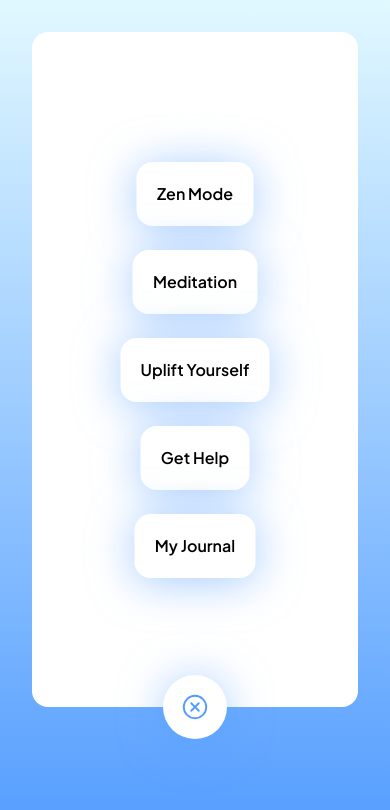
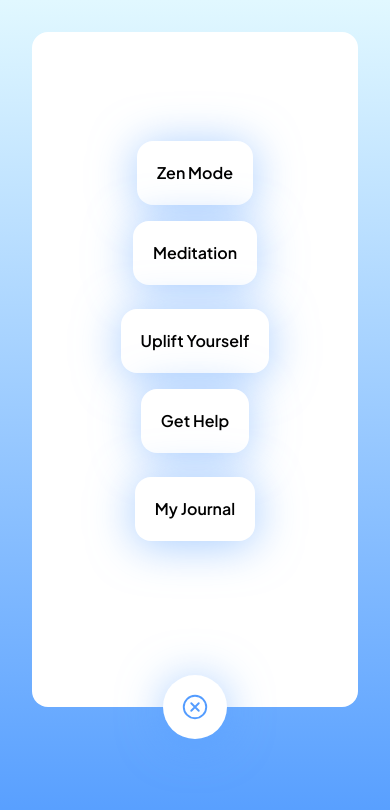
Before and after one commit to devignx/gta-prep, a React (Create React App) app: page / in a window 390 px wide. Both pictures are taken after a click on the button 195 px from the left and 707 px from the top of the page. Shown: the top 810 px of the page. Built offline with nearby package versions, Linux system fonts and the light colour scheme.

Commit message:
uplift yourself added

```diff
--- a/src/components/Hello.jsx
+++ b/src/components/Hello.jsx
@@ -5,7 +5,7 @@ export default function Hello(){
     return(
 <div className="flex h-full w-full justify-center items-center text-center text-3xl text-blue-400 ">
 <img
-                        className="w-[15rem] mt-12 lg:mt-0 lg:w-[25rem]"
+                        className="w-[15rem] lg:mt-0 lg:w-[25rem]"
                         src={hello}
                         alt="hello"
                     />
--- a/src/components/uplift/Uplift.jsx
+++ b/src/components/uplift/Uplift.jsx
@@ -241,15 +241,15 @@ const Uplift = () => {
     return (
         <div
             className={` ${
-                !selectedCategory && "flex justify-center items-center h-screen"
+                !selectedCategory && "flex justify-center items-center md:h-screen"
             }`}
         >
             <Usefade isActive={!selectedCategory}>
-                <div className="flex h-full p-4  w-full justify-center flex-wrap gap-4">
+                <div className="flex md:h-full h-[70vh] overflow-scroll  p-4  w-full justify-center flex-wrap gap-4 mb-24">
                     {Object.keys(categoriesData).map((category) => (
                         <div
                             key={category}
-                            className={`bg-white text-black border  p-4  hover:bg-blue-100 rounded-full cursor-pointer text-center`}
+                            className={`bg-white flex items-center text-black border  p-4 text-sm md:text-lg  hover:bg-blue-100 rounded-xl cursor-pointer text-center`}
                             onClick={() => handleCategoryClick(category)}
                         >
                             {category}
--- a/src/components/uplift/UpliftCards.jsx
+++ b/src/components/uplift/UpliftCards.jsx
@@ -6,13 +6,14 @@ const UpliftCards = ({ selectedCategory, randomQuote }) => {
         theme: state.theme,
     }));
     return (
-        <div>
+        <div className=" h-[70vh] overflow-y-auto  flex justify-center items-center">
             <p
-                className={`md:text-6xl  p-8 mt-7 ml-5 ${
+                className={`md:text-6xl  text-3xl p-8 md:mt-6 ml-5 ${
                     theme === "default" ? "text-black" : "text-white"
                 } `}
             >
                 {randomQuote}
+
             </p>
         </div>
     );
--- a/src/components/zen/ZenZone.jsx
+++ b/src/components/zen/ZenZone.jsx
@@ -69,13 +69,14 @@ const ZenZone = () => {
     return (
         <div
             className={` ${
-                !selectedCategory && "flex justify-center items-center h-screen"
+                !selectedCategory && "flex justify-center items-center "
             }`}
         >
             <Usefade isActive={!selectedCategory}>
-                <div className="flex h-[80vh] md:h-full  w-full p-4 justify-center items-center overflow flex-wrap gap-2">
+                <div className="flex h-[60vh]  w-full p-4 justify-center items-center overflow flex-col gap-2">
                     {Object.keys(categoriesData).map((category) => (
-                        <div
+
+                    <div
                             key={category}
                             className={`bg-white text-black border  p-5  hover:bg-blue-100 rounded-full cursor-pointer text-center hover:bg-blue-10`}
                             onClick={() => handleCategoryClick(category)}
--- a/src/pages/Home.jsx
+++ b/src/pages/Home.jsx
@@ -13,8 +13,9 @@ import Uplift from "../components/uplift/Uplift";
 export default function Home() {
     const Nav = () => {
         return (
-            <div className="flex flex-wrap  gap-6 w-1/2  h-auto absolute centerrr mx-auto items-end justify-center">
-                <button
+            <div className="flex flex-col gap-6 w-full  h-[60vh] mt-10  items-center justify-center">
+
+              <div className="flex md:flex-row  flex-col gap-4 md:gap-6 justify-center items-center"><button
                     onClick={() => {
                         setRenderedComp("zen");
                         setChoice(false);
@@ -31,7 +32,8 @@ export default function Home() {
                     className="p-5 w-fit h-fit shad-blu bg-white rounded-2xl"
                 >
                     Meditation
-                </button>
+                </button></div>
+                <div className="flex md:flex-row  flex-col gap-4 md:gap-6 justify-center items-center">
                 <button
                     onClick={() => {
                         setRenderedComp("uplift");
@@ -52,6 +54,7 @@ export default function Home() {
                 >
                     Get Help
                 </button>
+                </div>
                 <button
                     onClick={() => {
                         setRenderedComp("journal");
@@ -90,7 +93,7 @@ export default function Home() {
                 <div className="flex flex-wrap p-8 justify-center md:p-16">
 
                     <div
-                        className={`w-full relative md:w-[45%] md:h-[80vh] min-h-[80vh] h-auto rounded-2xl  ${
+                        className={`w-full p-4 relative md:w-[45%] md:h-[80vh] h-[80vh] rounded-2xl  ${
                             theme === "default" ? "bg-white" : theme
                         } `}
                     >
```
